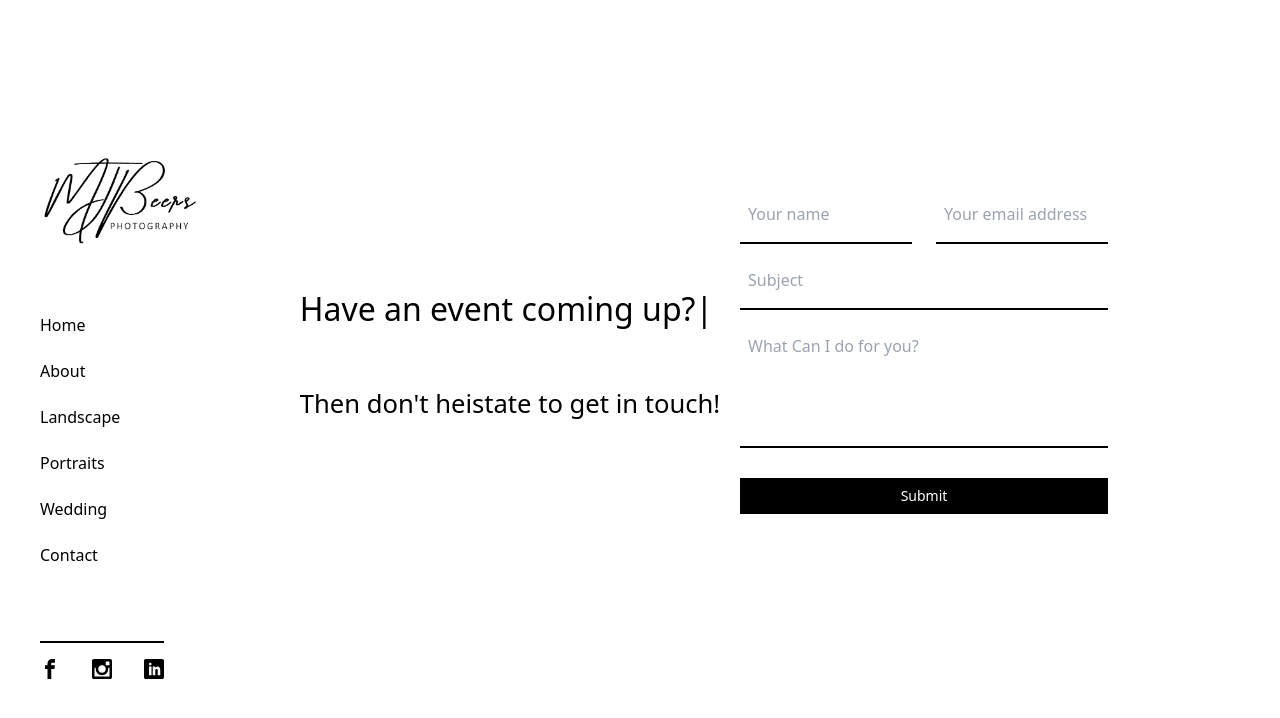
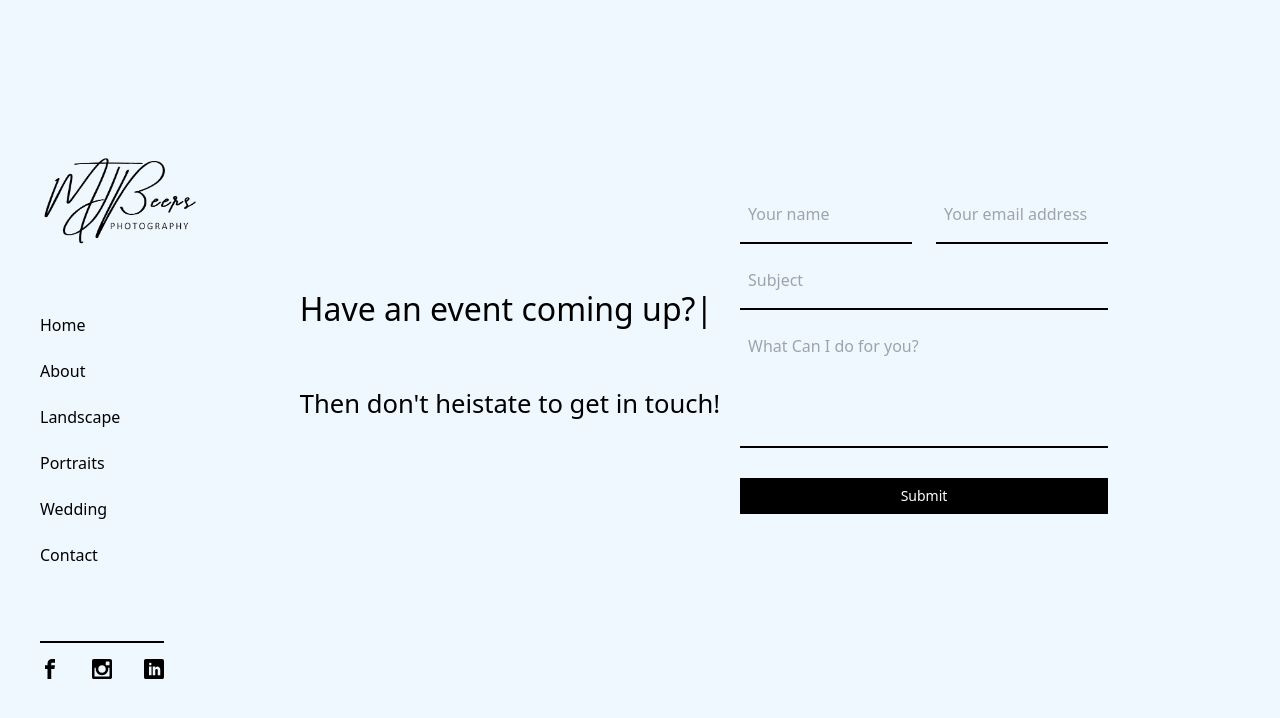
Before and after one commit to acz1992/mjbeers_photography, a React (Vite) app: page /contact in a window 1280 px wide. Shown: the top 718 px of the page. Built offline with nearby package versions, Linux system fonts and the light colour scheme.

Commit message:
Experiment with background colour

```diff
--- a/src/App.tsx
+++ b/src/App.tsx
@@ -7,7 +7,7 @@ function App() {
 	return (
 		<>
 			<Router>
-				<div className="laptop:grid grid-col-2 grid-cols-[200px]">
+				<div className="laptop:grid grid-col-2 grid-cols-[200px] bg-background">
 					<Header />
 					<Sidebar />
 					<div className="pages-container laptop:col-start-2">
--- a/src/components/ContactForm.tsx
+++ b/src/components/ContactForm.tsx
@@ -46,7 +46,7 @@ const ContactForm = () => {
 						name="name"
 						value={formState.name}
 						onChange={handleChange}
-						className="w-full pl-2 pb-4 pt-2 border-b-2 border-primary transition-all duration-300 focus:outline-none focus:border-b-4 "
+						className="w-full pl-2 pb-4 pt-2 border-b-2 border-primary transition-all duration-300 focus:outline-none focus:border-b-4 bg-background"
 						required
 						placeholder="Your name"
 					/>
@@ -58,7 +58,7 @@ const ContactForm = () => {
 						name="email"
 						value={formState.email}
 						onChange={handleChange}
-						className="w-full pl-2 pb-4 pt-2 border-b-2 border-primary transition-all duration-300 focus:outline-none focus:border-b-4 "
+						className="w-full pl-2 pb-4 pt-2 border-b-2 border-primary transition-all duration-300 focus:outline-none focus:border-b-4 bg-background"
 						required
 						placeholder="Your email address"
 					/>
@@ -71,7 +71,7 @@ const ContactForm = () => {
 					name="subject"
 					value={formState.subject}
 					onChange={handleChange}
-					className="w-full pl-2 pb-4 pt-2 border-b-2 border-primary transition-all duration-300 focus:outline-none focus:border-b-4 "
+					className="w-full pl-2 pb-4 pt-2 border-b-2 border-primary transition-all duration-300 focus:outline-none focus:border-b-4 bg-background"
 					required
 					placeholder="Subject"
 				/>
@@ -83,7 +83,7 @@ const ContactForm = () => {
 					value={formState.message}
 					onChange={handleChange}
 					rows={4}
-					className="w-full pl-2 pb-4 pt-2 border-b-2 border-primary transition-all duration-300 focus:outline-none focus:border-b-4 resize-none"
+					className="w-full pl-2 pb-4 pt-2 border-b-2 border-primary transition-all duration-300 focus:outline-none focus:border-b-4 resize-none bg-background"
 					required
 					placeholder="What Can I do for you?"
 				></textarea>
--- a/src/index.css
+++ b/src/index.css
@@ -4,7 +4,7 @@
 
 @layer base {
 	* {
-		@apply m-0 p-0 box-border;
+		@apply m-0 p-0 box-border bg-background;
 	}
 
 	/* html {
--- a/src/pages/Contact.tsx
+++ b/src/pages/Contact.tsx
@@ -20,7 +20,7 @@ const Contact = () => {
 			className="mx-10 laptop:mx-20 laptop:my-[18%] flex flex-col
 		laptop:justify-items-center items-center laptop:grid grid-cols-2 grid-cols-[50%_40%]"
 		>
-			<div className="bg-white flex flex-col laptop:mb-0 ">
+			<div className=" flex flex-col laptop:mb-0 ">
 				<TypeAnimation
 					sequence={[
 						"Like the look of my work?",
--- a/tailwind.config.js
+++ b/tailwind.config.js
@@ -27,7 +27,7 @@ export default {
 			colors: {
 				primary: "black",
 				secondary: "",
-				background: "white",
+				background: "#f0f8ff",
 			},
 		},
 		plugins: [],
```
